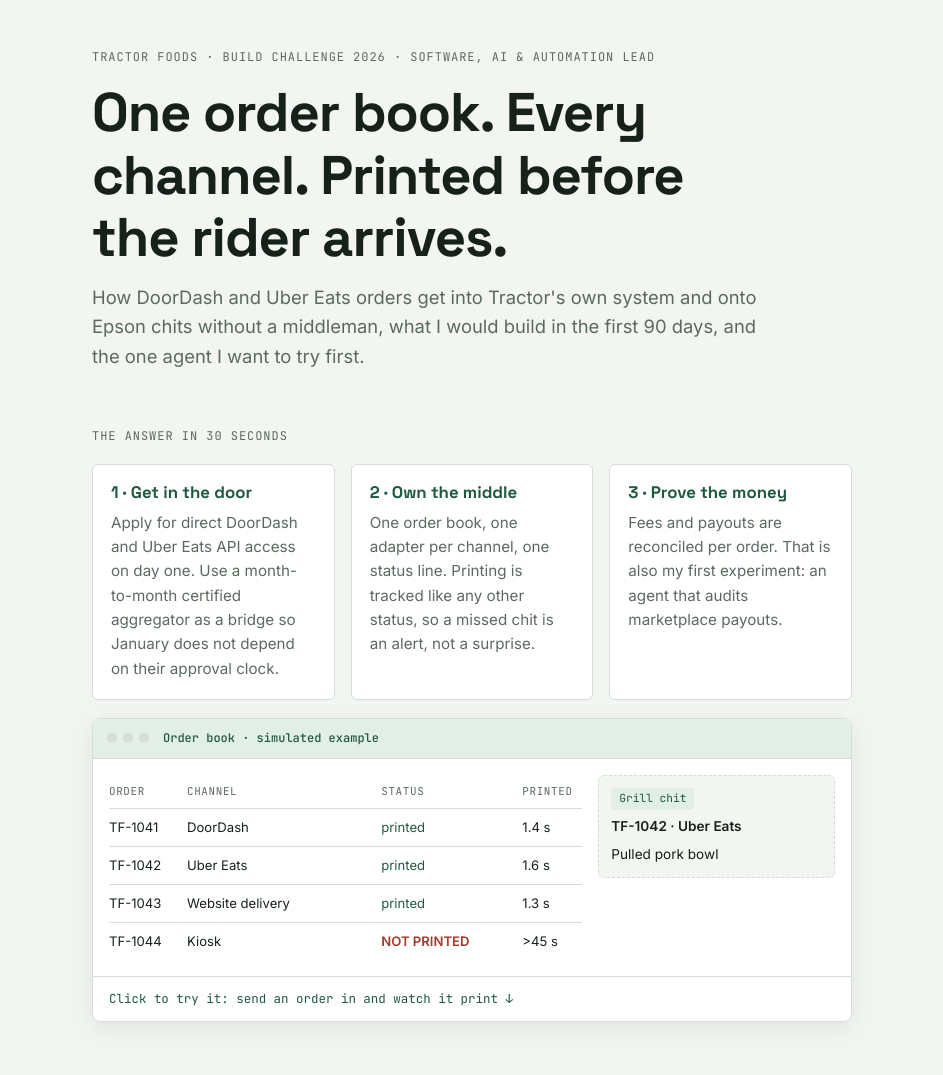
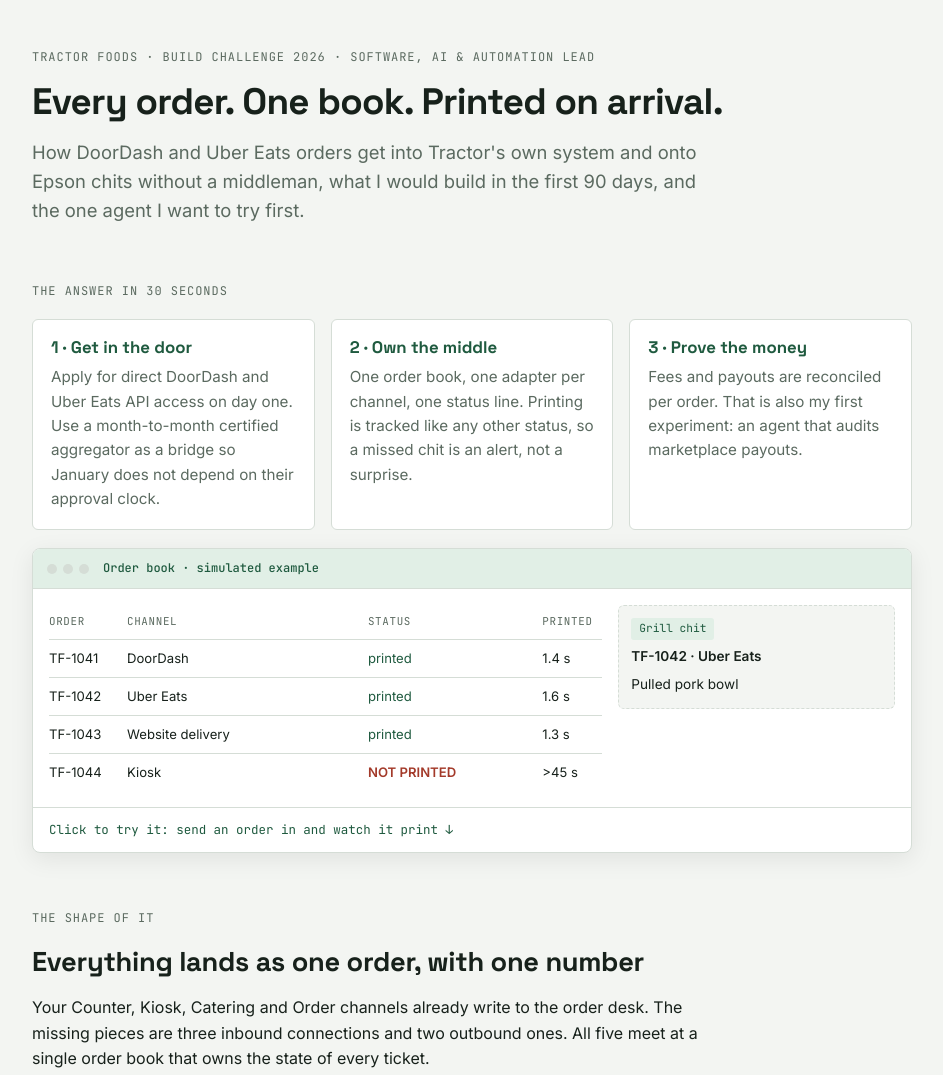
Before and after one commit to tacworkhome/tractor-order-book, a plain HTML site: page index.html in a window 1280 px wide. Shown: the top 1075 px of the page, without its empty margins (168-1111 px from the left). Drawn offline with Linux system fonts and the light colour scheme.

Commit message:
One-line headline
Co-Authored-By: Claude Sonnet 5.5 <noreply@anthropic.com>

```diff
--- a/index.html
+++ b/index.html
@@ -21,9 +21,10 @@
   --green:#6fcf9b; --green-soft:#16301f; --signal:#f2c14e; --signal-soft:#33290d; --red:#ef8b78; color-scheme:dark}
 body{background:var(--bg);color:var(--fg);font-family:var(--body);font-size:16px;line-height:1.6;
   padding-block:48px 96px;padding-left:max(16px,env(safe-area-inset-left,0px));padding-right:max(16px,env(safe-area-inset-right,0px))}
-main{max-width:760px;margin:0 auto;display:flex;flex-direction:column;gap:56px}
+main{max-width:880px;margin:0 auto;display:flex;flex-direction:column;gap:56px}
 h1,h2,h3{font-family:var(--display);line-height:1.15;text-wrap:balance;margin:0}
-h1{font-size:clamp(2.2rem,6vw,3.4rem);letter-spacing:-.02em}
+h1{font-size:clamp(1.9rem,5.2vw,2.3rem);letter-spacing:-.02em}
+section>p{max-width:68ch}
 h2{font-size:1.7rem;letter-spacing:-.01em}
 h3{font-size:1.05rem}
 p{margin:0}
@@ -79,7 +80,7 @@ a{color:var(--green)}
 <main>
 <header style="display:flex;flex-direction:column;gap:14px">
   <span class="eyebrow">Tractor Foods · Build Challenge 2026 · Software, AI &amp; Automation Lead</span>
-  <h1>One order book. Every channel. Printed before the rider arrives.</h1>
+  <h1>Every order. One book. Printed on arrival.</h1>
   <p class="lede">How DoorDash and Uber Eats orders get into Tractor's own system and onto Epson chits without a middleman, what I would build in the first 90 days, and the one agent I want to try first.</p>
 </header>
 
```
